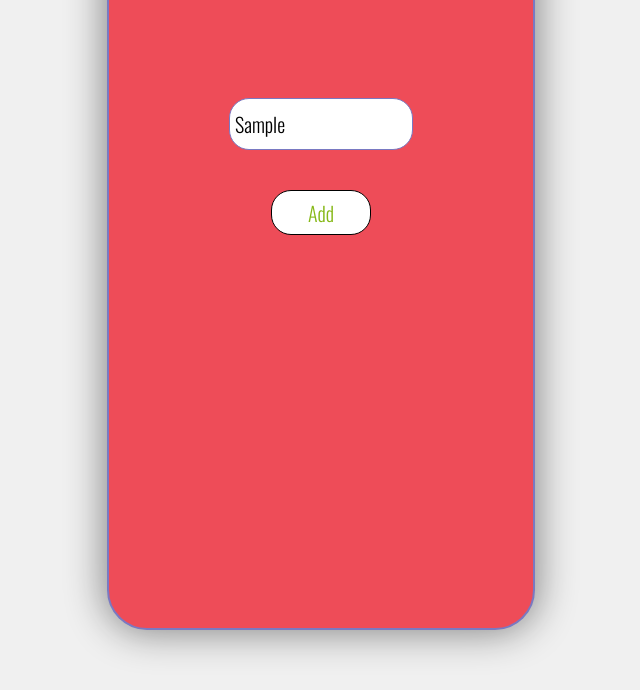
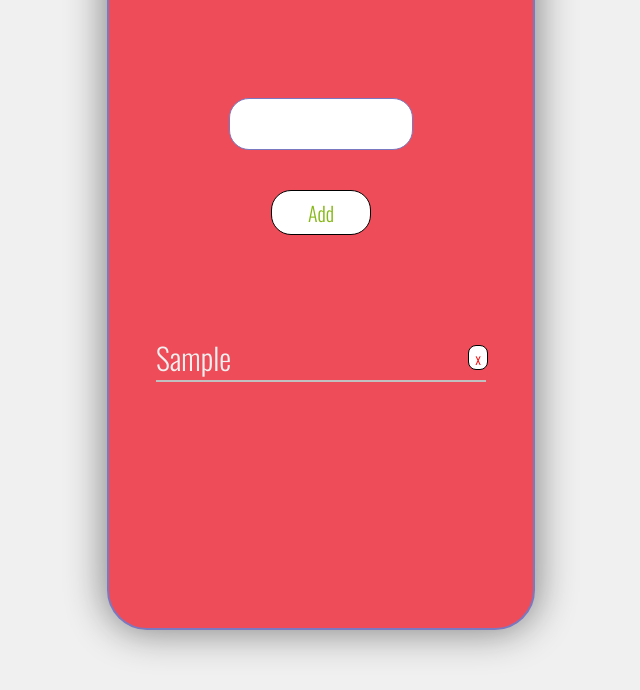
Before and after one commit to m0hit312000/TODO-App, a plain HTML site: page index.html in a window 1280 px wide. Both pictures are taken after typing "Sample" into the empty fields and a click on the button "Add". Shown: the part 144-834 px from the top of the page, without its empty margins (319-959 px from the left). Drawn offline with nearby package versions, Linux system fonts and the light colour scheme.

Commit message:
Changes done 2

```diff
--- a/index.html
+++ b/index.html
@@ -12,7 +12,7 @@
     <h1 class="heading">TODO App</h1>
     <div class="Entry-area">
       <form>
-          <input class="input-area" type="text">
+          <input id="input-area" class="input-area" type="text">
       </form>
       <button class="add">Add</button>
     </div>
--- a/script.js
+++ b/script.js
@@ -1,13 +1,13 @@
 const ul = document.querySelector('ul');
 const form = document.querySelector('form');
-const input = document.querySelector('.input-area');
+const input = document.querySelector('#input-area');
 const add = document.querySelector('.add');
 var i = 0;
 let db;
 
 window.onload = function()
 {
-  let request = window.indexedDB.open('notes_db', 1);
+  let request = window.indexedDB.open('ds',2);
 
   request.onerror = function() {
     console.log('Database failed to open');
@@ -22,7 +22,8 @@ window.onload = function()
 
   request.onupgradeneeded = function(e)
   {
-    let objectStore = db.createObjectStore('notes_os', { keyPath: 'id', autoIncrement:true });
+    let db = e.target.result;
+    let objectStore = db.createObjectStore('db', { keyPath: 'id', autoIncrement:true });
     objectStore.createIndex('body', 'body', { unique: false });
     console.log('Database setup complete');
   };
@@ -30,13 +31,12 @@ window.onload = function()
   add.onclick = addData;
 
 
-  function addData(e  )
+  function addData(e)
   {
-    e.preventDefault();
     let newItem = { body: input.value };
-    let transaction = db.transaction(['notes_os'], 'readwrite');
-    let objectStore = transaction.objectStore('notes_os');
-    let request = objectStore.add(newItem);
+    let transaction = db.transaction(['db'], 'readwrite');
+    let objectStore = transaction.objectStore('db');
+    var request = objectStore.add(newItem);
     request.onsuccess = function() {
       input.value = '';
     };
@@ -56,35 +56,25 @@ window.onload = function()
     {
       ul.removeChild(ul.firstChild);
     }
-    let objectStore = db.transaction('notes_os').objectStore('notes_os');
+    let objectStore = db.transaction('db').objectStore('db');
     objectStore.openCursor().onsuccess = function(e) {
     let cursor = e.target.result;
     if(cursor)
     {
-        if(i<=7)
-       {
+
         const li = document.createElement('li');
-        const span = document.createElement('span');
         const button = document.createElement('button');
         button.setAttribute('class','remove');
-        span.textContent = val;
+        li.textContent = cursor.value.body;
         button.textContent = 'x';
         li.setAttribute('data-note-id', cursor.value.id);
         button.onclick = rem;
-        li.appendChild(span);
         li.appendChild(button);
         ul.appendChild(li);
-        input.value = '';
         input.focus();
         i++;
         cursor.continue();
-       }
-       else
-       {
-        alert(`Either Limit reached delete Some TODO's or NUll value entered`);
-        input.value = '';
-        i--;
-       }
+
     }
     else
     {
@@ -100,8 +90,8 @@ window.onload = function()
 
   function rem(e) {
     let noteId = Number(e.target.parentNode.getAttribute('data-note-id'));
-    let transaction = db.transaction(['notes_os'], 'readwrite');
-    let objectStore = transaction.objectStore('notes_os');
+    let transaction = db.transaction(['db'], 'readwrite');
+    let objectStore = transaction.objectStore('db');
     let request = objectStore.delete(noteId);
     transaction.oncomplete = function() {
       e.target.parentNode.parentNode.removeChild(e.target.parentNode);
```
